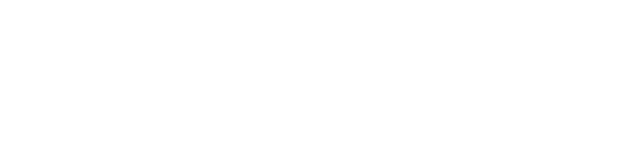
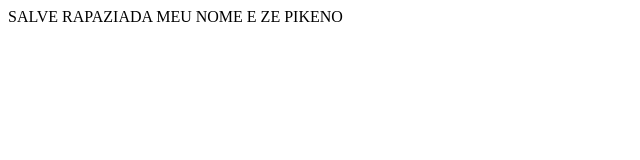
Before and after one commit to BrianCarlCapone/infratalkrep, a plain HTML site: page index.html in a window 1280 px wide. Shown: the whole page, without its empty margins (0-640 px from the left). Drawn offline with Linux system fonts and the light colour scheme.

Commit message:
coloquei uma taq do ze pikeno

```diff
--- a/index.html
+++ b/index.html
@@ -4,5 +4,6 @@
 <title>ALO MUNDO</title>
 </head>
 <body>
+<P> SALVE RAPAZIADA MEU NOME E ZE PIKENO </p>
 </body>
 </html>
```
